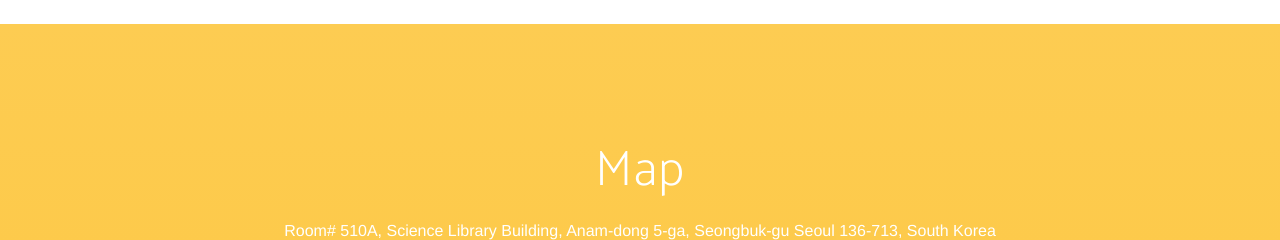
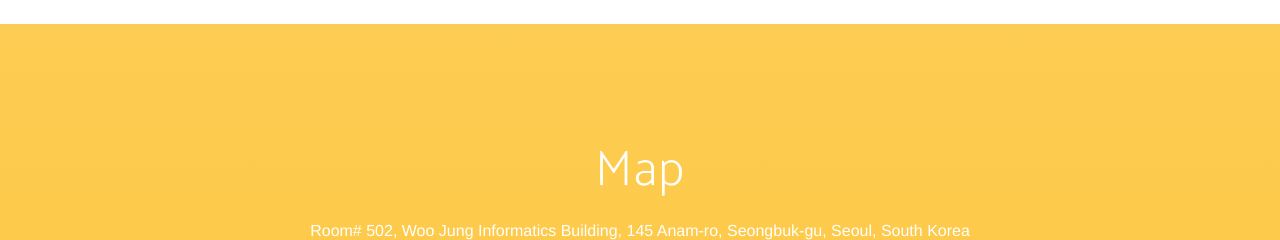
Before and after one commit to awesome-davian/lab.home, a Flask app: template app/templates/index.html in a window 1280 px wide. Shown: the part 3172-3412 px from the top of the page. Run offline with Flask 2, Linux system fonts and the light colour scheme; the template is opened without the code that fills it, so the values that code supplies are empty; some libraries are stand-ins or nearby versions; some web fonts are replaced.

Commit message:
change location

```diff
--- a/app/templates/map.html
+++ b/app/templates/map.html
@@ -3,7 +3,7 @@
         <div class="row">
             <div class="col-md-12">
                 <h2 class="section-heading">Map</h2>
-                <p>Room# 510A, Science Library Building, Anam-dong 5-ga, Seongbuk-gu Seoul 136-713, South Korea</p>
+                <p>Room# 502, Woo Jung Informatics Building, 145 Anam-ro, Seongbuk-gu, Seoul, South Korea</p>
                 <iframe style="pointer-events: none" src="https://www.google.com/maps/embed?pb=!1m18!1m12!1m3!1d3161.7462186324688!2d127.02435891579601!3d37.58459323085059!2m3!1f0!2f0!3f0!3m2!1i1024!2i768!4f13.1!3m3!1m2!1s0x357cbcb08a95c683%3A0xa01716966afd4bea!2zU2VvdWwsIEFuYW0tZG9uZywg6rOg66Ck64yA7ZWZ6rWQIOqzvO2VmeuPhOyEnOq0gA!5e0!3m2!1sen!2skr!4v1485172001186" width="100%" height="450" frameborder="0" style="border:0" allowfullscreen></iframe>
             </div>
         </div>
```
